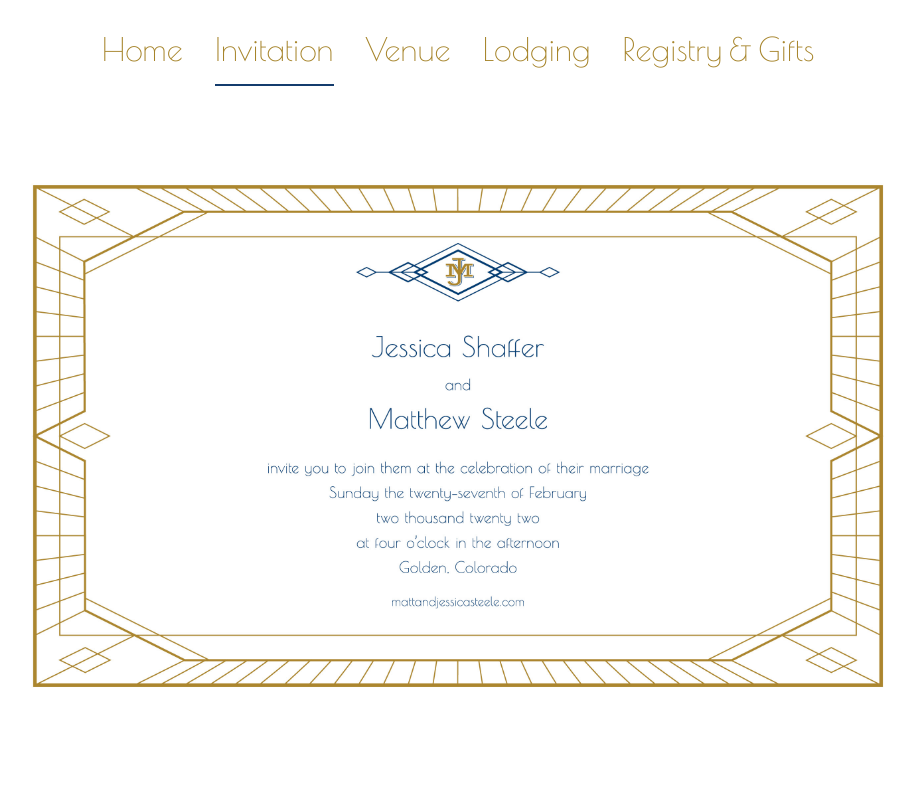
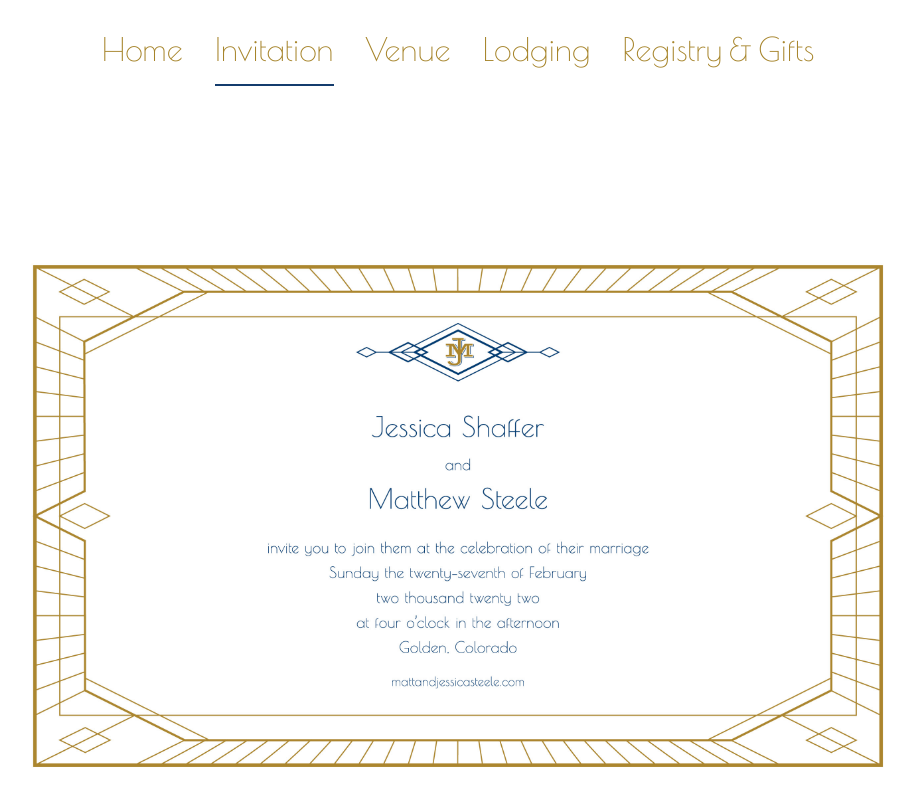
Before and after one commit to mattsteele/mjs, a Vue app: page /invitation in a window 1280 px wide. Shown: the top 806 px of the page, without its empty margins (182-1097 px from the left). Built offline with nearby package versions, Linux system fonts and the light colour scheme.

Commit message:
Update images

```diff
--- a/src/assets/universal.scss
+++ b/src/assets/universal.scss
@@ -32,6 +32,10 @@ body {
   }
   img {
     max-width: 100%;
+    image-rendering: auto;
+    image-rendering: crisp-edges;
+    image-rendering: pixelated;
+    image-rendering: -webkit-optimize-contrast;
   }
   img[width] {
     width: auto; /* Defer to max-width */
--- a/src/views/Invitation.vue
+++ b/src/views/Invitation.vue
@@ -1,7 +1,7 @@
 <template>
   <div class="invitation-wrapper">
 
-    <img src="@/assets/images/invitation.jpg" alt="Wedding Invitation">
+    <img src="@/assets/images/invitation.jpg" width="2700px" alt="Wedding Invitation">
 
   </div>
 </template>
@@ -17,10 +17,17 @@
     max-width: 70vw;
     margin: 0 auto;
     padding-top: 3rem;
+    img {
+      display: block;
+      margin: 5rem auto;
+    }
     // mobile view
 		@media only screen and (max-width: 760px) {
       max-width: 100vw;
       padding: 0 2rem;
+      img {
+        max-width: 100%;
+      }
     }
   }
 
```
